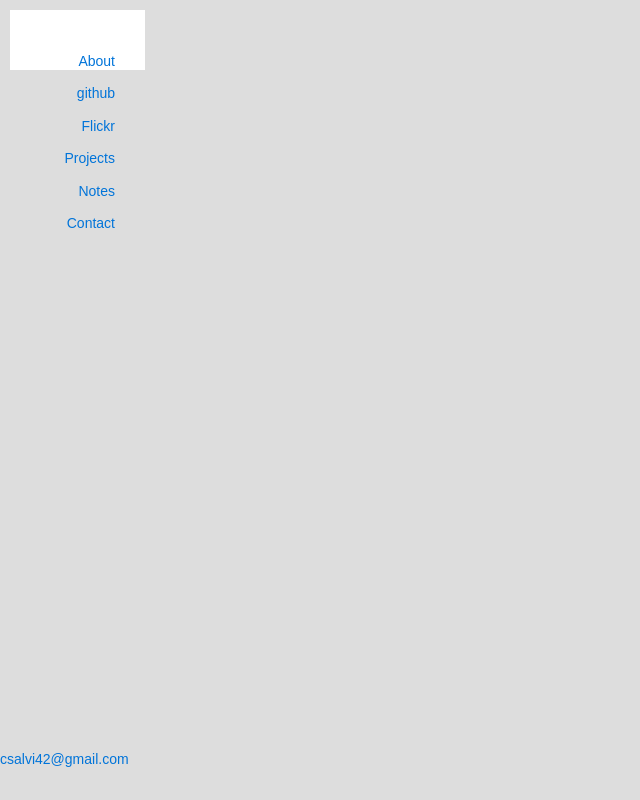
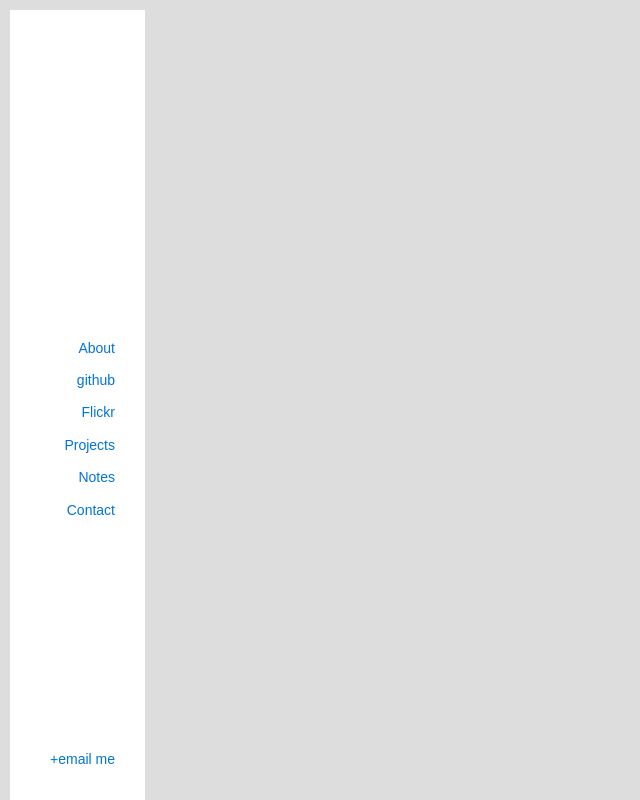
Before and after one commit to donsalvadori/Starter_Kit, a website: page index.html in a window 1280 px wide. Shown: the top 800 px of the page, without its empty margins (0-640 px from the left). Drawn offline with Linux system fonts and the light colour scheme; a web font is replaced by a local one.

Commit message:
ready for PR

```diff
--- a/assets/css/3-modules/header.sass
+++ b/assets/css/3-modules/header.sass
@@ -1,6 +1,6 @@
 .home-wrap header
-	width: 135px;
-	background: white;
+	width: 135px
+	background: white
 	padding: 30px 0
 
 	.header-position
@@ -21,7 +21,6 @@
 			repeat: no-repeat
 			position: center
 			size: contain
-			color: pink
 		height: 80px
 		padding: 0
 		margin: 0
--- a/assets/css/4-pages/home.sass
+++ b/assets/css/4-pages/home.sass
@@ -1,3 +1,3 @@
-.home-warp
+.home-wrap
 	display: flex
 	min-height: 100vh
--- a/assets/css/main.sass
+++ b/assets/css/main.sass
@@ -1,6 +1,7 @@
 // This is the single file output by sass. It is intended to ONLY @import other files.
 
 @import "bourbon"
+
 
 // 1 - TOOLS
 //@import '1-tools/bourbon/bourbon'
--- a/index.html
+++ b/index.html
@@ -11,8 +11,9 @@
 <body>
 
 <div class="home-wrap">
-  <header class="logo">
+  <header>
     <div class="header-position">
+      <h1 class="logo">Chris Salvi</h1>
         <nav class="site-nav">
           <ul>
             <li><a href="#about">About</a></li>
@@ -23,7 +24,7 @@
             <li><a href="#contact">Contact</a></li>
           </ul>
         </nav>
-      <a href="#mailto" class='email-link'>csalvi42@gmail.com</a>
+        <a href="mailto:csalvi42@gmail.com" class='email-link'>+email me</a>
       </div>
   </header>
 
--- a/package.json
+++ b/package.json
@@ -5,7 +5,8 @@
   "main": "index.js",
   "dependencies": {
     "bourbon": "^4.3.3",
-    "gulp": "^3.9.1"
+    "gulp": "^3.9.1",
+    "normalize-scss": "^6.0.0"
   },
   "devDependencies": {
     "browser-sync": "^2.18.8",
```
Also changed, not shown: assets/css/main.css, 1 other file. Lines whose indentation alone changed are shown as unchanged.
